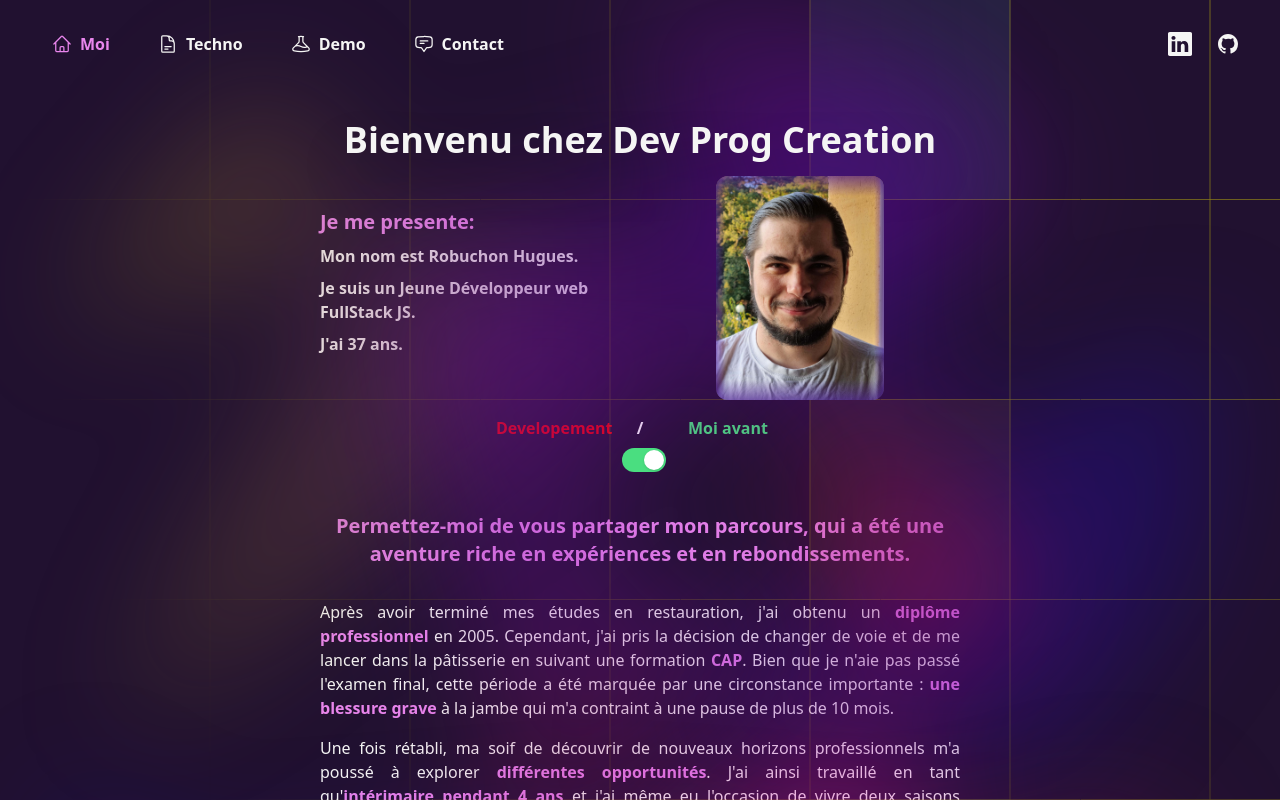
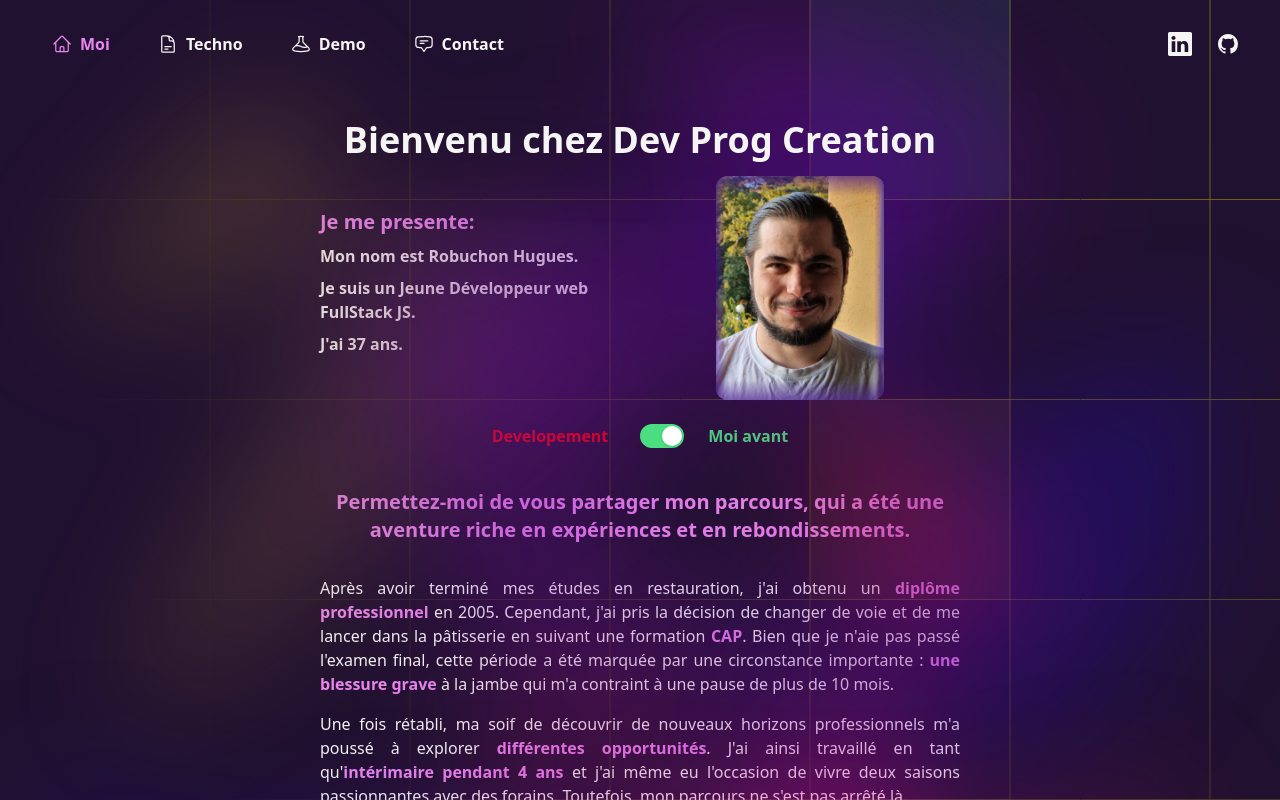
Before and after one commit to Robuchon/MaVitrine, a Vue app: page /home in a window 1280 px wide. Shown: the top 800 px of the page. Built offline with nearby package versions, Linux system fonts and the light colour scheme; what prettier-plugin-tailwindcss would draw is missing.

Commit message:
petit modif home et mise sur une ligne du switch

```diff
--- a/src/pages/Home.vue
+++ b/src/pages/Home.vue
@@ -19,16 +19,16 @@
       </div>
     </div>
     <div class="flex flex-col items-center">
-      <p class="grid grid-cols-3 mx-auto w-72">
+      <p class="mx-auto flex items-center gap-4">
         <span class="text-Error">Developement</span>
-        <span class="text-center text-white font-black">/</span>
-        <span class="text-Success">Moi avant</span>
-      </p>
-      <InputsTarget
+        <InputsTarget
         :data="choix"
         :error="''"
         v-model="choix.value"
       ></InputsTarget>
+        <span class="text-Success">Moi avant</span>
+      </p>
+
     </div>
     <transition
       enter-active-class="transition ease-out delay-300 duration-200"
@@ -181,8 +181,8 @@
             <span>construction</span> pour le moment. Vous pouvez le découvrir
             ici :
             <a href="https://9ca2847f.adp.pages.dev/home" target="_blank"
-              >Site vitrine de l'entreprise ADP."</a
-            >
+              >Site vitrine de l'entreprise ADP</a
+            >.
           </p>
           <div class="flex">
             <a
```
